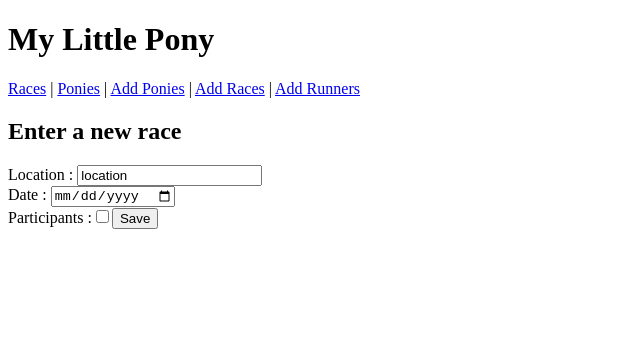
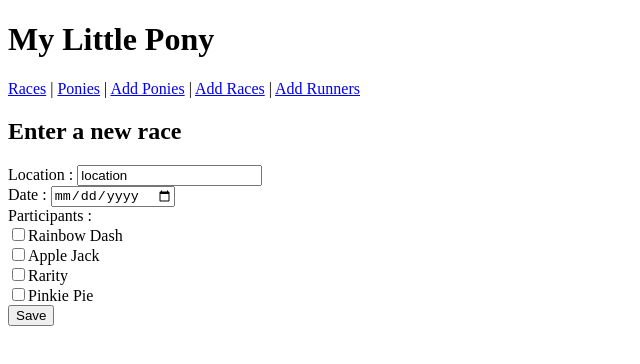
Before and after one commit to AngelinaOudin/ProjetAngular, an Angular app: page /AddRaces in a window 1280 px wide. Shown: the top 364 px of the page, without its empty margins (0-640 px from the left). Built offline with nearby package versions, Linux system fonts and the light colour scheme.

Commit message:
AddRacesForm fonctionne

```diff
--- a/src/app/race-form/race-form.component.html
+++ b/src/app/race-form/race-form.component.html
@@ -3,6 +3,9 @@
 <form (ngSubmit)="onSubmit()">
   Location : <input type="text" id="location" name="location" required [(ngModel)]="model.location" /><br>
   Date : <input type="date" id="date" name="date" required [(ngModel)]="model.date" /><br>
-  Participants :<input type="checkbox"/>
+  Participants :
+  <div *ngFor="let p of participants">
+    <input type="checkbox" id="p.id" name="p.name" [(ngModel)]="selected[p.id]" /><label>{{p.name}}</label>
+  </div>
   <button type="submit">Save</button>
 </form>
--- a/src/app/race-form/race-form.component.ts
+++ b/src/app/race-form/race-form.component.ts
@@ -2,6 +2,8 @@
 import { RaceService } from '../race.service';
 import { Race } from '../race';
 import { Router } from '@angular/router';
+import { PonyService } from '../pony.service';
+import { Pony } from '../pony';
 
 @Component({
   selector: 'app-race-form',
@@ -10,8 +12,12 @@
 })
 export class RaceFormComponent implements OnInit {
   model: Race;
-  constructor(private service: RaceService, private router: Router) {
+  participants: Array<Pony>;
+  selected: Array<boolean>;
+  constructor(private service: RaceService, private router: Router, private ponyService: PonyService) {
     this.model = new Race();
+    this.ponyService.getAllPonies().subscribe(p => this.participants = p);
+    this.selected = new Array(this.participants.length);
    }
 
   ngOnInit() {
@@ -19,6 +25,11 @@
 
   onSubmit() {
     this.service.addRace(this.model);
+    this.selected.forEach((e, i) => {
+      if (e === true) {
+        this.model.ponies.push(this.participants[i]);
+      }
+    });
     this.router.navigate(['/']);
   }
 
```
